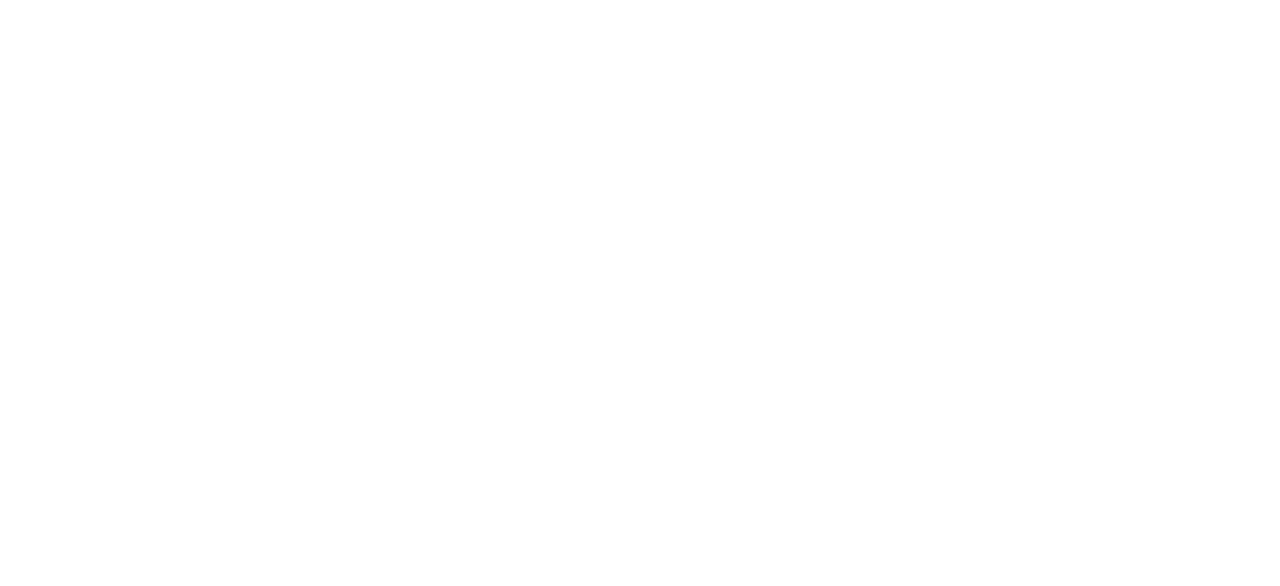
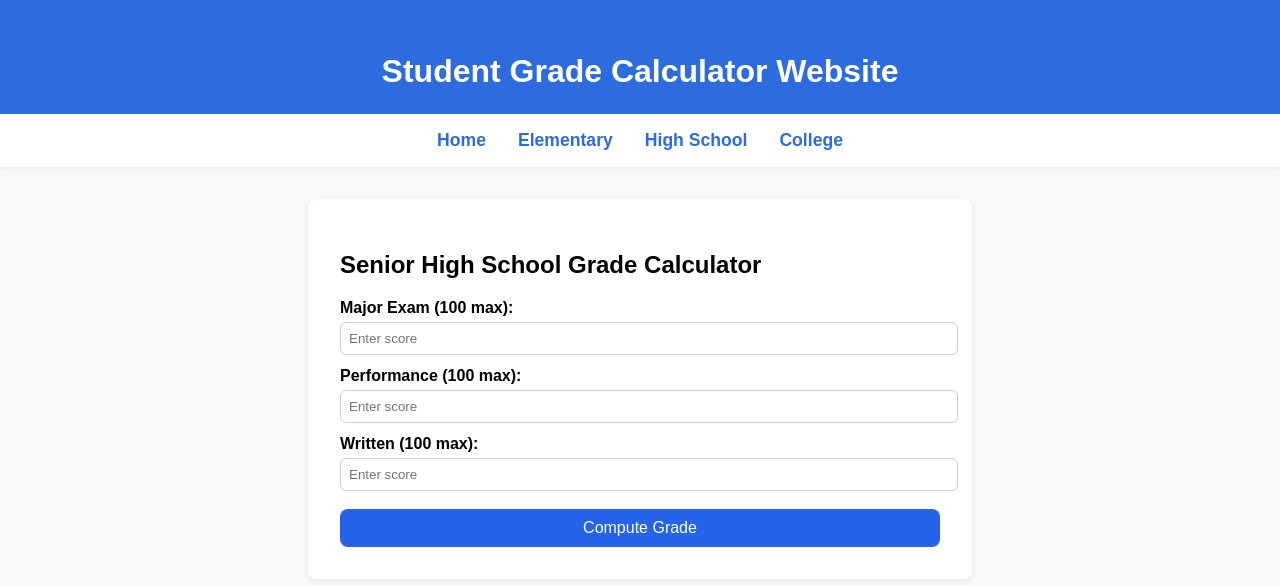
Before and after one commit to Clarence140/GradeCalculation, a plain HTML site: page pages/shs.html in a window 1280 px wide. Drawn offline with Linux system fonts and the light colour scheme.

Commit message:
First change

```diff
--- a/pages/shs.html
+++ b/pages/shs.html
@@ -1,10 +1,148 @@
 <!DOCTYPE html>
 <html lang="en">
 <head>
-    <meta charset="UTF-8">
-    <title>Senior High School Grade Calculator</title>
+  <meta charset="UTF-8">
+  <meta name="viewport" content="width=device-width, initial-scale=1.0">
+  <title>Senior High School Grade Calculator</title>
+  <style>
+    body {
+      font-family: Arial, sans-serif;
+      background: #f8f9fa;
+      margin: 0;
+      padding: 0;
+    }
+    header {
+      background: #2d6cdf;
+      color: #fff;
+      padding: 2rem 0 1rem 0;
+      text-align: center;
+    }
+    nav {
+      background: #fff;
+      box-shadow: 0 2px 4px rgba(0,0,0,0.05);
+      display: flex;
+      justify-content: center;
+      gap: 2rem;
+      padding: 1rem 0;
+    }
+    nav a {
+      color: #2d6cdf;
+      text-decoration: none;
+      font-weight: bold;
+      font-size: 1.1rem;
+      transition: color 0.2s;
+    }
+    nav a:hover {
+      color: #1a3e8a;
+    }
+    main {
+      max-width: 600px;
+      margin: 2rem auto;
+      background: #fff;
+      border-radius: 8px;
+      box-shadow: 0 2px 8px rgba(0,0,0,0.07);
+      padding: 2rem;
+    }
+    h1 {
+      margin-bottom: 0.5rem;
+    }
+    p {
+      color: #444;
+      line-height: 1.6;
+    }
+    label {
+      display: block;
+      margin-top: 12px;
+      font-weight: bold;
+    }
+    input {
+      width: 100%;
+      padding: 8px;
+      margin-top: 5px;
+      border-radius: 6px;
+      border: 1px solid #ccc;
+    }
+    button {
+      margin-top: 18px;
+      width: 100%;
+      padding: 10px;
+      background: #2563eb;
+      color: #fff;
+      font-size: 16px;
+      border: none;
+      border-radius: 8px;
+      cursor: pointer;
+    }
+    button:hover {
+      background: #1e40af;
+    }
+    .result {
+      margin-top: 18px;
+      background: #f9fafb;
+      padding: 15px;
+      border-radius: 8px;
+      border: 1px solid #ddd;
+    }
+    .result p {
+      margin: 6px 0;
+    }
+  </style>
 </head>
 <body>
-    <!-- Content to be added by Member 3 -->
+  <header>
+    <h1>Student Grade Calculator Website</h1>
+  </header>
+  <nav>
+    <a href="C:\Users\Bossy\Documents\Calcu\GradeCalculation/index.html">Home</a>
+    <a href="elementary.html">Elementary</a>
+    <a href="highschool.html">High School</a>
+    <a href="college.html">College</a>
+  </nav>
+  <main>
+    <h2>Senior High School Grade Calculator</h2>
+
+    <!-- Calculator Section -->
+    <label for="major">Major Exam (100 max):</label>
+    <input type="number" id="major" placeholder="Enter score">
+
+    <label for="performance">Performance (100 max):</label>
+    <input type="number" id="performance" placeholder="Enter score">
+
+    <label for="written">Written (100 max):</label>
+    <input type="number" id="written" placeholder="Enter score">
+
+    <button onclick="calculateGrade()">Compute Grade</button>
+
+    <div id="output" class="result" style="display:none;">
+      <p id="majorResult"></p>
+      <p id="performanceResult"></p>
+      <p id="writtenResult"></p>
+      <hr>
+      <p><strong>Final Grade: <span id="finalGrade"></span></strong></p>
+    </div>
+  </main>
+
+  <script>
+    function calculateGrade() {
+      let major = parseFloat(document.getElementById("major").value) || 0;
+      let performance = parseFloat(document.getElementById("performance").value) || 0;
+      let written = parseFloat(document.getElementById("written").value) || 0;
+
+      // Weighted calculations
+      let majorScore = major * 0.60;
+      let performanceScore = performance * 0.20;
+      let writtenScore = written * 0.20;
+
+      let finalGrade = majorScore + performanceScore + writtenScore;
+
+      // Show results
+      document.getElementById("majorResult").textContent = `Major Exam (60%): ${majorScore.toFixed(2)}`;
+      document.getElementById("performanceResult").textContent = `Performance (20%): ${performanceScore.toFixed(2)}`;
+      document.getElementById("writtenResult").textContent = `Written (20%): ${writtenScore.toFixed(2)}`;
+      document.getElementById("finalGrade").textContent = finalGrade.toFixed(2);
+
+      document.getElementById("output").style.display = "block";
+    }
+  </script>
 </body>
 </html>
```
